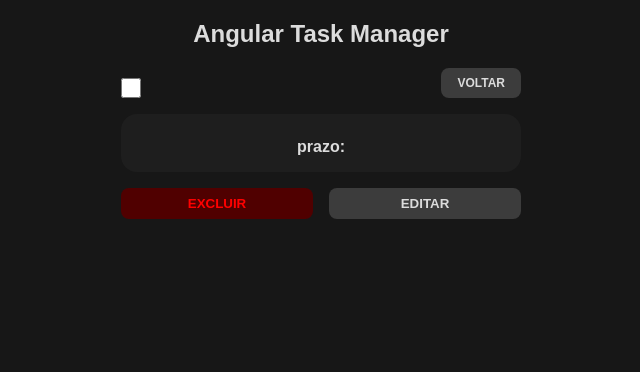
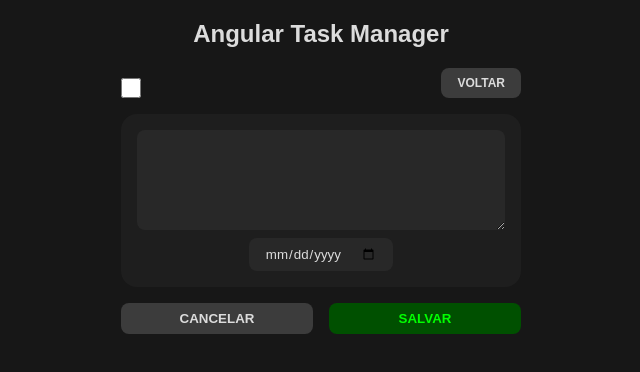
Before and after one commit to jeffersoncbd/angular-task-manager, an Angular app: page /task/1 in a window 1280 px wide. Shown: the top 372 px of the page, without its empty margins (319-959 px from the left). Built offline with nearby package versions, Linux system fonts and the light colour scheme.

Commit message:
implementa edição de task

```diff
--- a/src/app/task/task.component.css
+++ b/src/app/task/task.component.css
@@ -48,11 +48,25 @@ div main h2 {
   text-align: justify;
 }
 
-div main p.show {
-  display: block;
+div main textarea {
+  width: 100%;
+  resize: vertical;
+  min-height: 100px;
+  background-color: rgb(40, 40, 40);
+  color: rgb(220, 220, 220);
+  border: none;
+  outline: none;
+  padding: 8px;
+  border-radius: 8px;
+  cursor: text;
 }
-div main p.hidden {
-  display: none;
+
+div main input {
+  background-color: rgb(40, 40, 40);
+  color: rgb(220, 220, 220);
+  border: none;
+  padding: 8px 16px;
+  border-radius: 8px;
 }
 
 div footer {
--- a/src/app/task/task.component.html
+++ b/src/app/task/task.component.html
@@ -7,23 +7,34 @@
     />
     <a [routerLink]="['/']">voltar</a>
   </header>
-  <main>
-    <h2>{{ task?.description }}</h2>
-    <p [className]="task?.date === undefined ? 'hidden' : 'show'">
+  <main [formGroup]="taskForm">
+    <h2 [hidden]="edit">{{ task?.description }}</h2>
+    <p [hidden]="task?.date === undefined || edit">
       <b>prazo: </b>{{ task?.date?.toLocaleDateString("pt-BR") }}
     </p>
+
+    <textarea [hidden]="!edit" formControlName="description"></textarea>
+    <input [hidden]="!edit" type="date" formControlName="dueDate" />
   </main>
   <footer>
-    <button class="danger" [hidden]="confirmDelete" (click)="onDeleteClick()">
+    <button
+      class="danger"
+      [hidden]="confirmDelete || edit"
+      (click)="onDeleteClick()"
+    >
       excluir
     </button>
-    <button [hidden]="confirmDelete">editar</button>
-
     <button [hidden]="!confirmDelete" (click)="onCancelClick()">
       cancelar
     </button>
     <button class="danger" [hidden]="!confirmDelete" (click)="onDelete()">
       confirmar
     </button>
+
+    <button [hidden]="confirmDelete || edit" (click)="onEditClick()">
+      editar
+    </button>
+    <button [hidden]="!edit" (click)="onCancelClick()">cancelar</button>
+    <button class="success" [hidden]="!edit" (click)="onSave()">salvar</button>
   </footer>
 </div>
--- a/src/app/task/task.component.ts
+++ b/src/app/task/task.component.ts
@@ -1,4 +1,5 @@
 import { Component, inject } from '@angular/core';
+import { FormControl, FormGroup, ReactiveFormsModule } from '@angular/forms';
 import { ActivatedRoute, Router, RouterLink } from '@angular/router';
 import { Task } from '../task';
 import { TasksService } from '../tasks.service';
@@ -6,33 +7,65 @@ import { TasksService } from '../tasks.service';
 @Component({
   selector: 'app-task',
   standalone: true,
-  imports: [RouterLink],
+  imports: [RouterLink, ReactiveFormsModule],
   templateUrl: './task.component.html',
   styleUrl: './task.component.css',
 })
 export class TaskComponent {
   route: ActivatedRoute = inject(ActivatedRoute);
+  router: Router = inject(Router);
+  tasksService: TasksService = inject(TasksService);
+
   task: Task | undefined;
-  tasksService: TasksService = inject(TasksService);
   confirmDelete = false;
-  router: Router = inject(Router);
+  edit = true;
+  taskForm = new FormGroup({
+    description: new FormControl(''),
+    dueDate: new FormControl(''),
+  });
 
   constructor() {
     const taskId = Number(this.route.snapshot.params['id']);
     this.task = this.tasksService.getTaskById(taskId);
+    let dueDate = '';
+    if (this.task?.date !== undefined) {
+      const year = this.task.date.getFullYear();
+      const month = (this.task.date.getMonth() + 1).toString().padStart(2, '0');
+      const day = this.task.date.getDate().toString().padStart(2, '0');
+      dueDate = `${year}-${month}-${day}`;
+    }
+    this.taskForm = new FormGroup({
+      description: new FormControl(this.task?.description ?? ''),
+      dueDate: new FormControl(dueDate),
+    });
   }
 
   onCheckBoxChange(): void {
     this.tasksService.toggleCompleted(this.task?.id);
   }
 
+  onEditClick(): void {
+    this.edit = true;
+  }
   onDeleteClick(): void {
     this.confirmDelete = true;
   }
   onCancelClick(): void {
+    this.edit = false;
     this.confirmDelete = false;
   }
 
+  onSave(): void {
+    if (this.task !== undefined) {
+      const { description, dueDate } = this.taskForm.value;
+      this.tasksService.editTask(
+        this.task.id,
+        description ?? '',
+        dueDate ? new Date(dueDate) : undefined
+      );
+    }
+    this.edit = false;
+  }
   onDelete() {
     this.tasksService.removeTask(this.task?.id);
     this.router.navigate(['/']);
--- a/src/app/tasks.service.ts
+++ b/src/app/tasks.service.ts
@@ -40,8 +40,11 @@ export class TasksService {
     return this.tasks;
   }
 
-  getTaskById(taskId: number): Task | undefined {
-    return this.tasks.find((task) => task.id === taskId);
+  getTaskById(taskId: number | undefined): Task | undefined {
+    if (taskId !== undefined) {
+      return this.tasks.find((task) => task.id === taskId);
+    }
+    return;
   }
 
   addTask(description: string, date: Date | undefined): void {
@@ -53,6 +56,16 @@ export class TasksService {
       completed: false,
     });
     this.saveTasks();
+  }
+
+  editTask(taskId: number, description: string, date: Date | undefined): void {
+    this.tasks = this.tasks.map((task) => {
+      if (task.id === taskId) {
+        task.description = description;
+        task.date = date;
+      }
+      return task;
+    });
   }
 
   removeTask(taskId: number | undefined): void {
```
